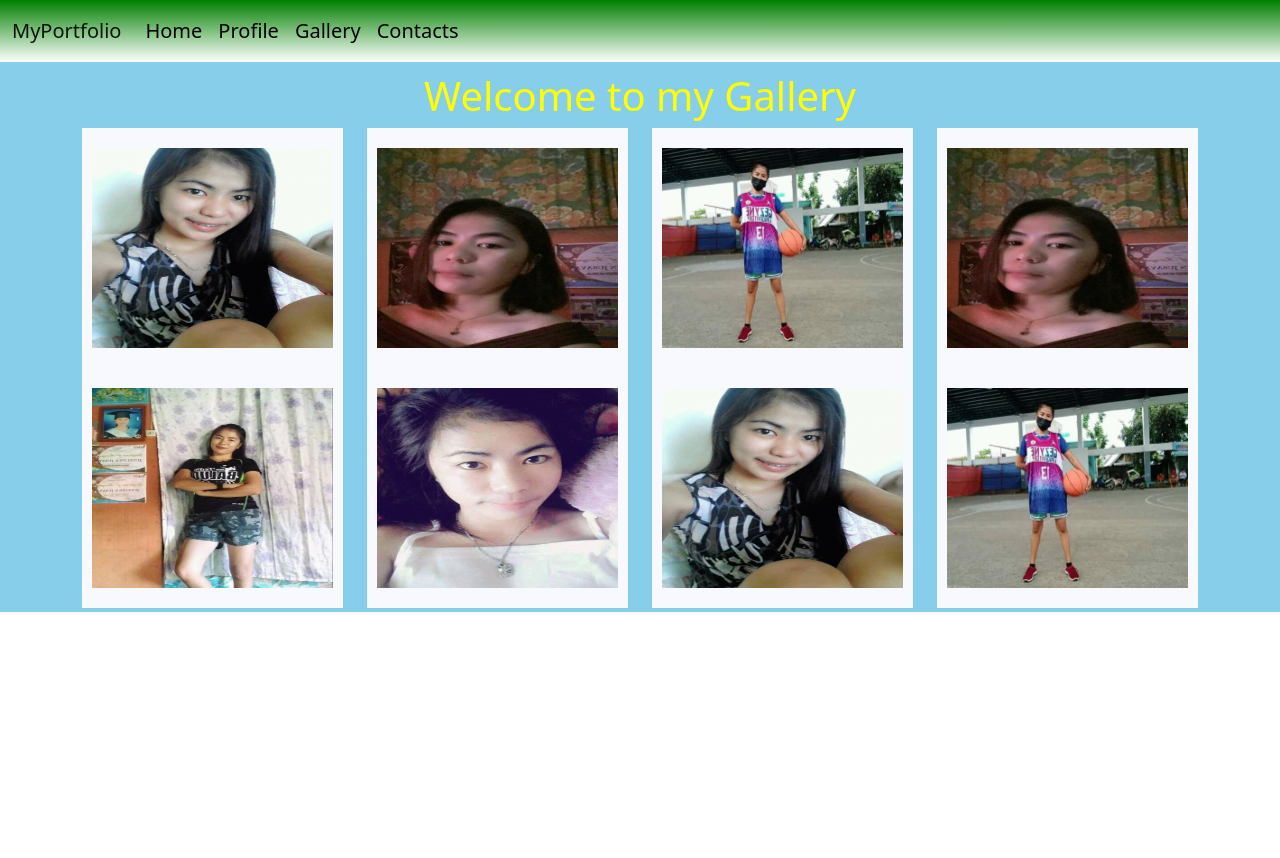
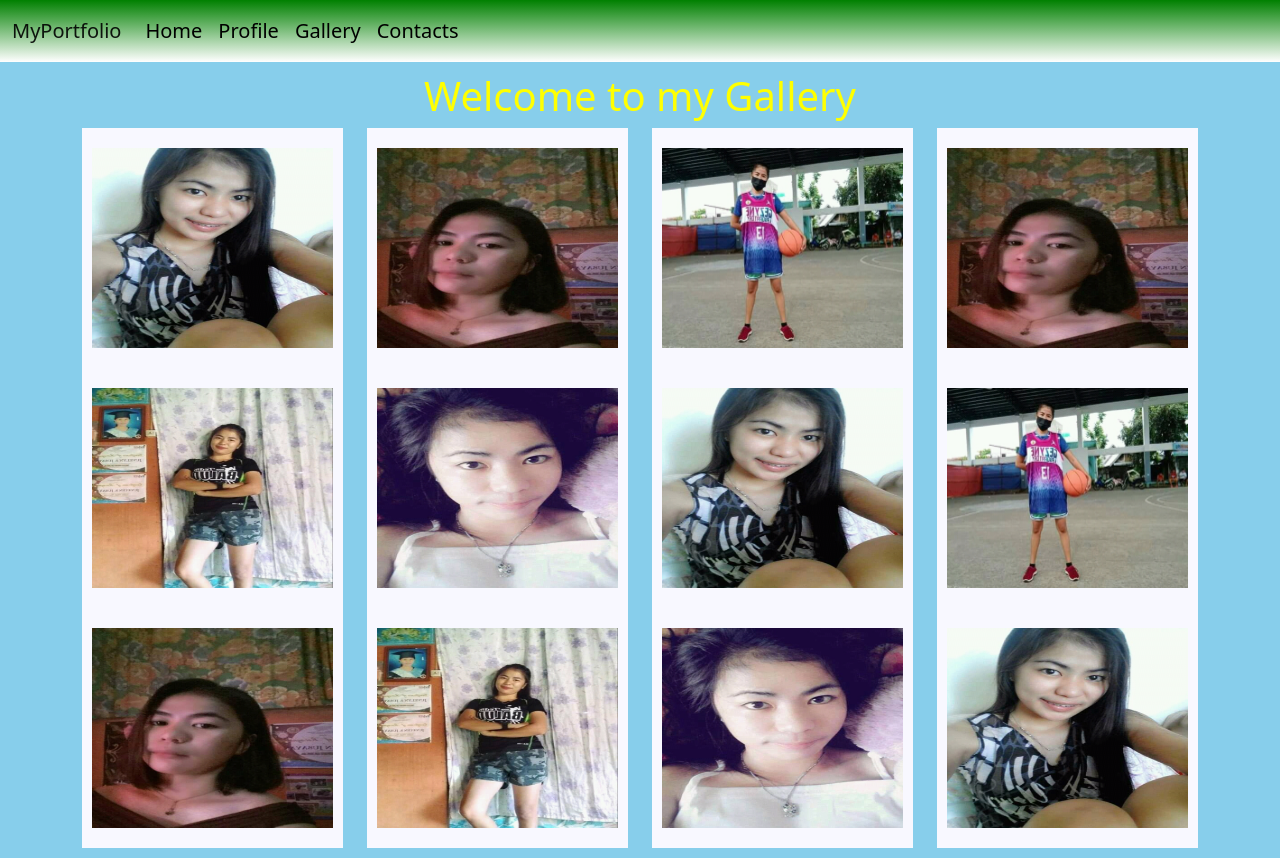
Before and after one commit to jusayan1121/ExaminMidterm, an Angular app: page /gallery in a window 1280 px wide. Before the commit the page ends 800 px from the top, so only its background shows below. Built offline with nearby package versions, Linux system fonts and the light colour scheme.

Commit message:
updating gallery content

```diff
--- a/src/app/gallery/gallery.component.scss
+++ b/src/app/gallery/gallery.component.scss
@@ -7,7 +7,7 @@
 .gallery
 {
     background-color: skyblue;
-    height:550px;
+    height:100%;
     padding: 10px 20px;
 }
 .box
--- a/src/app/gallery/gallery.component.ts
+++ b/src/app/gallery/gallery.component.ts
@@ -20,6 +20,10 @@ export class GalleryComponent implements OnInit {
     {'id':6,'image':'../../assets/PIC6.jpg'},
     {'id':7,'image':'../../assets/PIC1.jpg'},
     {'id':8,'image':'../../assets/PIC2.jpg'},
+    {'id':9,'image':'../../assets/PIC3.jpg'},
+    {'id':10,'image':'../../assets/PIC5.jpg'},
+    {'id':11,'image':'../../assets/PIC6.jpg'},
+    {'id':2,'image':'../../assets/PIC1.jpg'},
 
   ]
 
```
